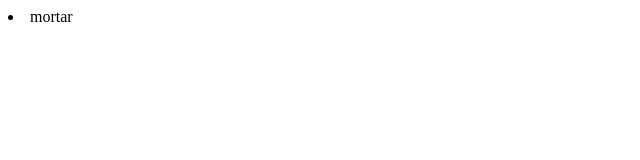
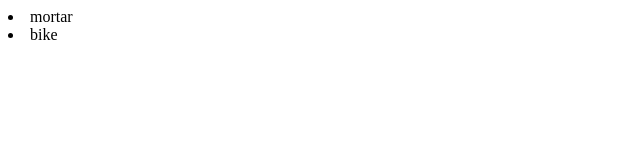
Before and after one commit to nishtman/public-Rep, a plain HTML site: page index.html in a window 1280 px wide. Shown: the full height of the page, 0-640 px from the left. Drawn offline with Linux system fonts and the light colour scheme.

Commit message:
added index.html

```diff
--- a/index.html
+++ b/index.html
@@ -1,5 +1,6 @@
 <html>
  <body>
    <li>mortar</li>
+     <li>bike</li>
  </body>
 </html>
```
